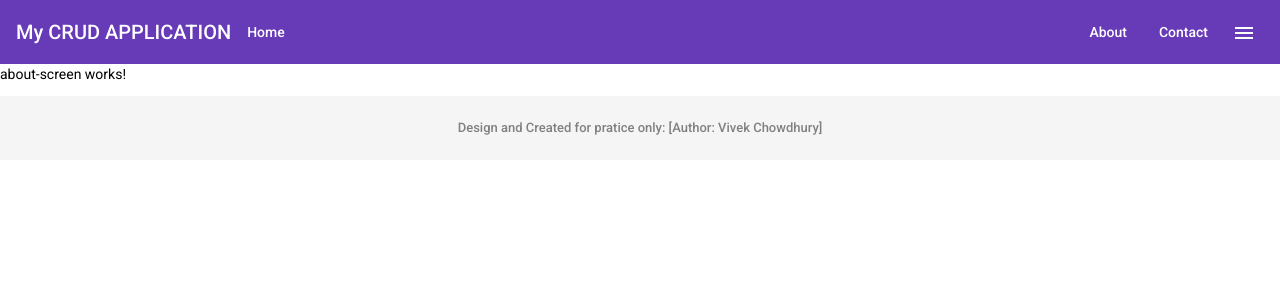
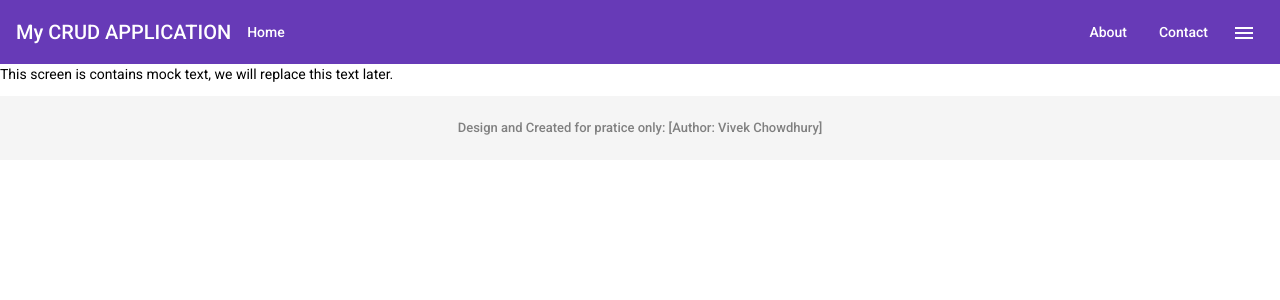
Before and after one commit to vivek-chowdhury/sample-angular-demo, an Angular app: page /about in a window 1280 px wide. Shown: the top 300 px of the page. Built offline with nearby package versions, Linux system fonts and the light colour scheme.

Commit message:
fixed test cases

```diff
--- a/src/app/screens/about/about-screen/about-screen.component.html
+++ b/src/app/screens/about/about-screen/about-screen.component.html
@@ -1 +1,3 @@
-<p>about-screen works!</p>
+<div>
+  <p>This screen is contains mock text, we will replace this text later.</p>
+</div>
--- a/src/mock/mock-service/mock-router.ts
+++ b/src/mock/mock-service/mock-router.ts
@@ -5,5 +5,7 @@ export class MockRouter {
   events: Subject<RouterEvent> = new Subject<RouterEvent>();
   navigate(args) {}
 
-  navigateByUrl(args) {}
+  navigateByUrl(args) {
+    return args[0];
+  }
 }
```
Also changed, not shown: 1 other file (tests, documents, lock files or other folders).
